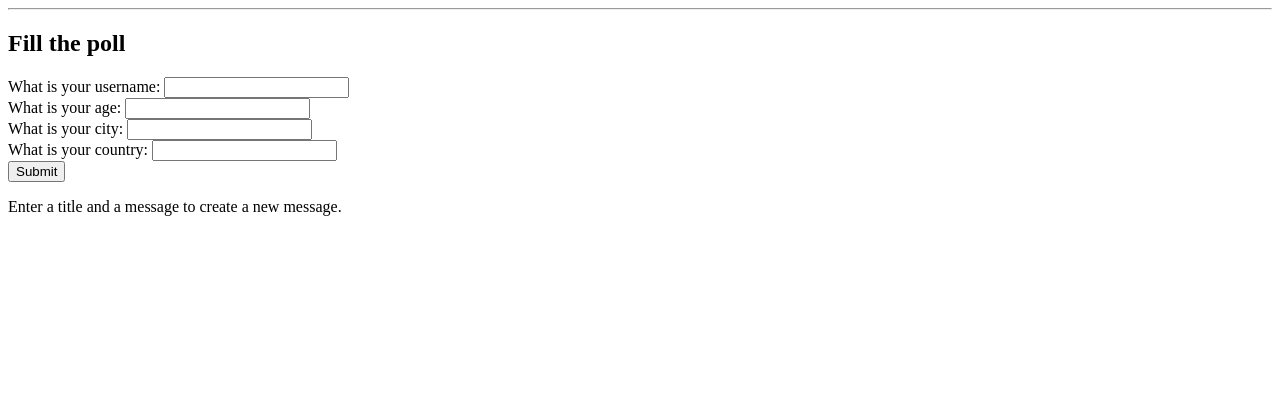
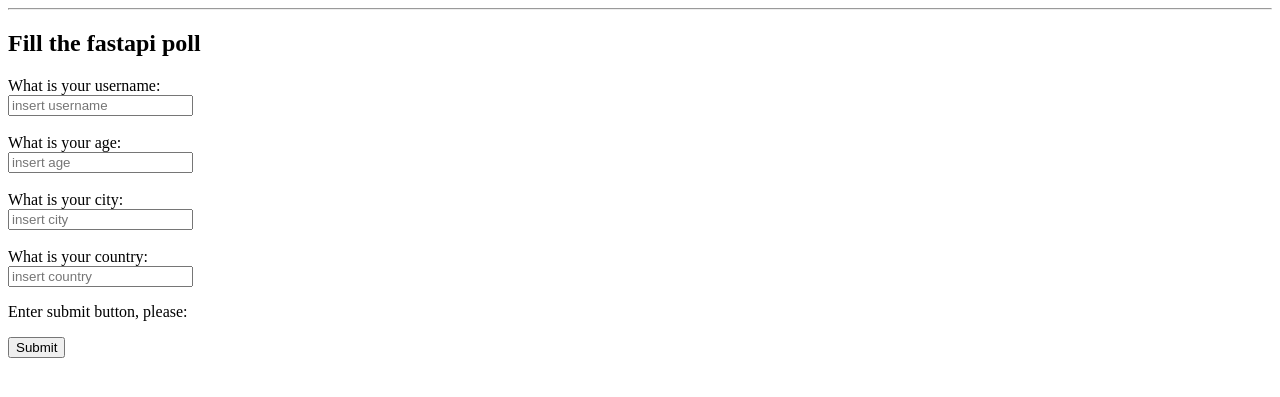
Before and after one commit to wm860/fast_api, a FastAPI app: page /poll in a window 1280 px wide. Shown: the part 63-460 px from the top of the page. Run offline with FastAPI, Linux system fonts and the light colour scheme.

Commit message:
repaired html

```diff
--- a/main.py
+++ b/main.py
@@ -10,7 +10,7 @@ from fastapi.staticfiles import StaticFiles
 
 app = FastAPI()
 
-# Database setup
+# Database setup --------------------------------------------------------------------------------------------------------------
 DATABASE_URL = "sqlite:///./fastapi_poll.db"
 engine = create_engine(DATABASE_URL)
 SessionLocal = sessionmaker(autocommit=False, autoflush=False, bind=engine)
@@ -40,7 +40,7 @@ def get_db():
         db.close()
 
 
-# Pydantic model for request data
+# Pydantic model for request data -------------------------------------------------------------------------------------------
 class PollCreate(BaseModel):
     username: str
     age: int
@@ -61,7 +61,7 @@ templates = Jinja2Templates(directory="templates")
 app.mount("/static", StaticFiles(directory="static"), name="static")
 
 
-# API endpoint to create an item
+# API endpoints --------------------------------------------------------------------------------------------------------------
 @app.post("/poll/", response_model=PollResponse)
 async def create_record(record: PollCreate, db: Session = Depends(get_db)):
     db_record = Poll(**record.model_dump())
@@ -71,7 +71,6 @@ async def create_record(record: PollCreate, db: Session = Depends(get_db)):
     return db_record
 
 
-# API endpoint to read an item by ID
 @app.get("/poll/{record_id}", response_model=PollResponse)
 async def read_record(record_id: int, db: Session = Depends(get_db)):
     db_record = db.query(Poll).filter(Poll.id == record_id).first()
@@ -121,10 +120,6 @@ async def read_register(request: Request):
 async def verify_loaderio():
     return "static/loaderio-12e71f86ba0e1bc3612073cdb4846861.txt"
 
-@app.get("/loader", response_class=HTMLResponse)
-async def verify_loaderio():
-    return "nie dziala"
-
 if __name__ == "__main__":
     import uvicorn
 
--- a/templates/poll.html
+++ b/templates/poll.html
@@ -1,24 +1,32 @@
 {% extends 'base.html' %}
 
 {% block content %}
-<h2>{% block title %} Fill the poll {% endblock %}</h2>
+<h2>{% block title %} Fill the fastapi poll {% endblock %}</h2>
 <form action="/submit/" method="post">
     <label for="username">What is your username:</label>
-    <input type="text" id="username" name="username" required>
+    <br>
+    <input type="text" id="username" placeholder="insert username" name="username" required>
+    <br>
     <br>
     <label for="age"> What is your age:</label>
-    <input type="text" id="age" name="age" required>
+    <br>
+    <input type="text" id="age" placeholder="insert age" name="age" required>
+    <br>
     <br>
     <label for="city"> What is your city:</label>
-    <input type="text" id="city" name="city" required>
+    <br>
+    <input type="text" id="city" placeholder="insert city" name="city" required>
+    <br>
     <br>
     <label for="country"> What is your country:</label>
-    <input type="text" id="country" name="country" required>
     <br>
+    <input type="text" id="country" placeholder="insert country" name="country" required>
+    <br>
+    <div class=''>
+    <p>Enter submit button, please:</p>
+    </div>
     <button type="submit">Submit</button>
 </form>
-<div class=''>
-    <p>Enter a title and a message to create a new message.</p>
-</div>
+
 
 {% endblock %}
--- a/templates/results.html
+++ b/templates/results.html
@@ -3,11 +3,11 @@
 {% block content %}
 <h2>{% block title %} Server response{% endblock %}</h2>
 
-<h1>Record Created Successfully</h1>
+<h1>Record Created Successfully!</h1>
 <p><strong>Userame:</strong> {{ item.username }}</p>
 <p><strong>Description:</strong> {{ item.age }}</p>
 <p><strong>City:</strong> {{ item.city }}</p>
 <p><strong>Country:</strong> {{ item.country }}</p>
-<a href="/">Add another item</a>
+<a href="/">Add another record</a>
 
 {% endblock %}
```
Also changed, not shown: templates/result.html (deleted, +0 -17 lines).
